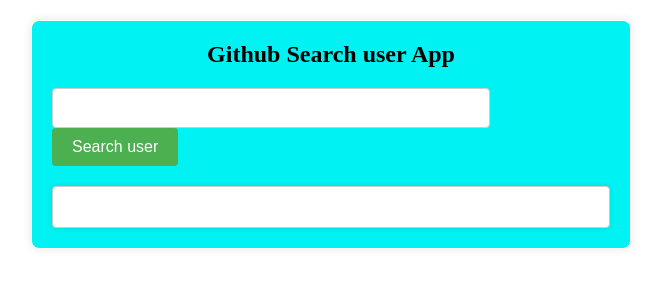
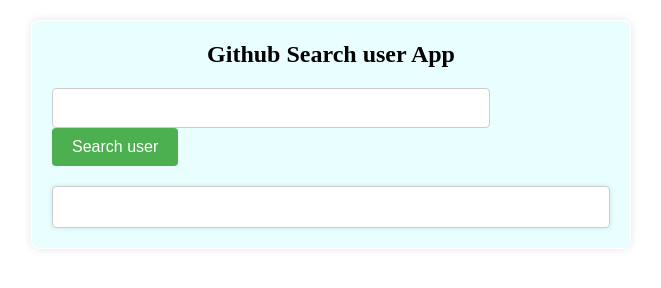
Before and after one commit to sansanjay10/git_app, a plain HTML site: page index.html in a window 1280 px wide. Shown: the whole page, without its empty margins (309-970 px from the left). Drawn offline with Linux system fonts and the light colour scheme.

Commit message:
styles.css

```diff
--- a/styles.css
+++ b/styles.css
@@ -4,12 +4,11 @@
     padding: 0;
     box-sizing: border-box;
 }
-
 .container {
     max-width: 600px;
     margin: 20px auto;
     padding: 20px;
-    background-color: #00f2f2;
+    background-color: #00f2f216;
     border: 1px solid #ffffff;
     border-radius: 8px;
     box-shadow: 0 0 10px rgba(0, 0, 0, 0.1);
```
